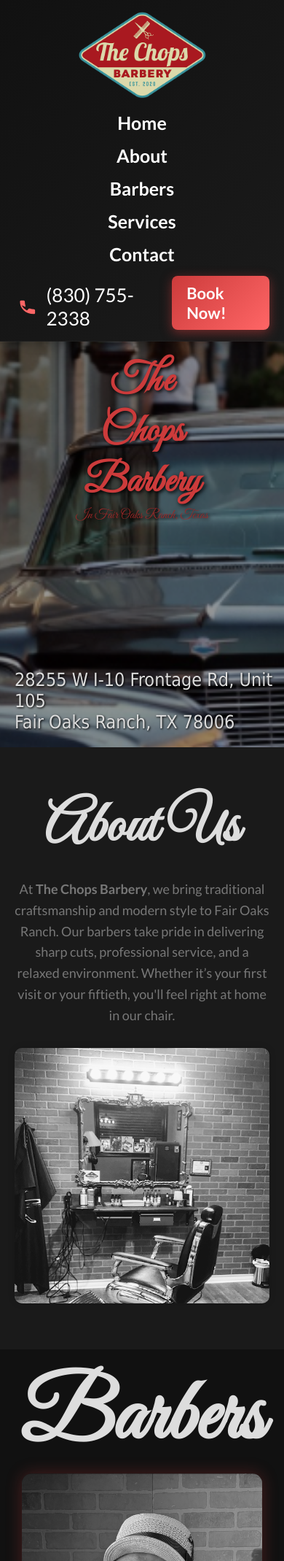
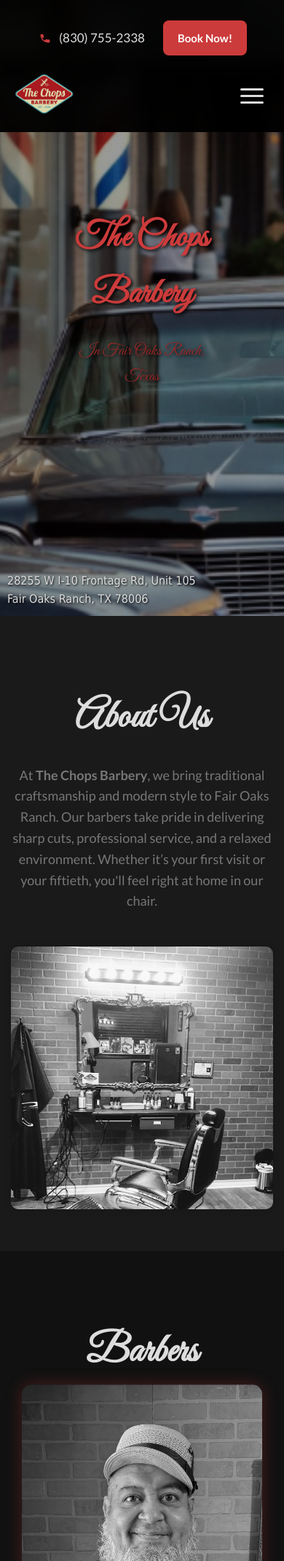
Before and after one commit to Drew2418/the-chopsbarbery, a Flask app: page / in a window 390 px wide; the page is wider, and only the part inside the window is pictured. Shown: the top 2139 px of that part at 73% size. Run offline with Flask 3, Linux system fonts and the light colour scheme.

Commit message:
Added mobile friendly code

```diff
--- a/static/css/base.css
+++ b/static/css/base.css
@@ -1,254 +1,286 @@
-/* Reset & Base */
-* { margin: 0; padding: 0; box-sizing: border-box; }
-body {
-    font-family: 'Lato', sans-serif;
-    background: #111;
-    color: #ddd;
-    margin: 0;
-    padding-top: 140px; /* Space for fixed navbar */
+
+*,
+*::before,
+*::after {
+    box-sizing: border-box;
 }
 
-/* Navbar */
+body {
+    margin: 0;
+    font-family: 'Lato', sans-serif;
+    background: #000;
+    color: #ddd;
+    line-height: 1.6;
+}
+
+/* ========================================= */
+/*  NAVBAR – Mobile-First & Beautiful Hamburger */
+/* ========================================= */
+
 .navbar {
     position: fixed;
     top: 0;
     left: 0;
-    width: 100%;
-    background: linear-gradient(135deg, #111111, #1b1b1b);
+    right: 0;
+    background: rgba(0, 0, 0, 0.95);
+    backdrop-filter: blur(12px);
+    z-index: 1000;
+    transition: all 0.4s ease;
+    padding: 18px 20px;
+}
+
+.navbar.shrink {
+    padding: 10px 20px;
+    background: rgba(0, 0, 0, 0.98);
+    box-shadow: 0 4px 15px rgba(0, 0, 0, 0.5);
+}
+
+.navbar-container {
+    max-width: 1400px;
+    margin: 0 auto;
     display: flex;
     align-items: center;
     justify-content: space-between;
-    padding: 10px 5%;
-    z-index: 1000;
-    box-shadow: 0 4px 15px rgba(0,0,0,0.4);
-    border-bottom: 1px solid rgba(255,255,255,0.05);
-    transition: all 0.4s ease;
+    flex-wrap: wrap;
+    gap: 15px;
 }
 
 /* Logo */
-.navbar .logo img {
-    height: 120px;
-    border-radius: 10px;
-    transition: all 0.4s ease;
+.logo img {
+    height: 65px;
+    width: auto;
+    border-radius: 50%;
+    transition: height 0.3s ease;
 }
-.navbar .logo img:hover { transform: scale(1.05); }
+.navbar.shrink .logo img {
+    height: 48px;
+}
 
-/* Menu */
+/* Hamburger (only visible on mobile) */
+.hamburger {
+    display: none;
+    flex-direction: column;
+    justify-content: center;
+    gap: 6px;
+    cursor: pointer;
+    padding: 8px;
+    z-index: 1001;
+}
+.hamburger span {
+    width: 32px;
+    height: 3px;
+    background: #ddd;
+    border-radius: 3px;
+    transition: all 0.3s ease;
+}
+.hamburger.active span:nth-child(1) {
+    transform: rotate(45deg) translate(9px, 9px);
+}
+.hamburger.active span:nth-child(2) {
+    opacity: 0;
+}
+.hamburger.active span:nth-child(3) {
+    transform: rotate(-45deg) translate(7px, -7px);
+}
+
+/* Nav Menu – Desktop */
 .nav-menu {
+    display: flex;
+    gap: 35px;
     list-style: none;
-    display: flex;
-    gap: 50px;
+    margin: 0;
+    padding: 0;
 }
 .nav-menu a {
-    color: white;
+    color: #ddd;
     text-decoration: none;
-    font-size: 25px;
-    font-weight: 700;
-    position: relative;
+    font-weight: 600;
+    font-size: 17px;
     transition: color 0.3s;
 }
-.nav-menu a::after {
-    content: '';
-    position: absolute;
-    bottom: -6px;
-    left: 0;
-    width: 0;
-    height: 3px;
-    background: #cc3b3b;
-    transition: width 0.3s ease;
+.nav-menu a:hover {
+    color: #cc3b3b;
 }
-.nav-menu a:hover {
-    color: #ff6666;
-}
-.nav-menu a:hover::after { width: 100%; }
 
-/* Right Side */
+/* Right side – Phone + Book Now */
 .nav-right {
     display: flex;
-    flex-direction: column;
-    align-items: flex-end;
-    gap: 8px;
+    align-items: center;
+    gap: 20px;
 }
 .phone {
-    color: white;
-    font-size: 26px;
+    color: #ddd;
+    text-decoration: none;
+    font-size: 16px;
+    white-space: nowrap;
     display: flex;
     align-items: center;
     gap: 8px;
-    text-decoration: none;
-    transition: color 0.3s;
 }
 .phone svg {
-    width: 42px;
-    height: 42px;
-    fill: #ff6666;
+    width: 22px;
+    height: 22px;
+    fill: #cc3b3b;
 }
-.phone:hover { color: #ff6666; }
-
 .book-btn {
-    background: linear-gradient(135deg, #cc3b3b, #ff6666);
+    background: #cc3b3b;
     color: white;
-    padding: 10px 20px;
+    padding: 11px 22px;
     border-radius: 8px;
-    font-size: 22px;
+    text-decoration: none;
     font-weight: bold;
-    text-decoration: none;
-    box-shadow: 0 4px 15px rgba(204,59,59,0.5);
-    transition: all 0.3s ease;
+    font-size: 16px;
+    transition: all 0.3s;
 }
 .book-btn:hover {
-    background: linear-gradient(135deg, #ff6666, #cc3b3b);
-    transform: translateY(-3px);
-    box-shadow: 0 8px 20px rgba(204,59,59,0.7);
+    background: #a83333;
+    transform: translateY(-2px);
 }
 
-/* Shrinked State */
-.navbar.shrink {
-    padding: 8px 5%;
-    background: rgba(17,17,17,0.98);
-    box-shadow: 0 2px 10px rgba(0,0,0,0.5);
-}
-.navbar.shrink .logo img { height: 70px; }
-.navbar.shrink .nav-menu a { font-size: 19px; }
-.navbar.shrink .book-btn { font-size: 18px; padding: 8px 16px; }
-.navbar.shrink .phone { font-size: 22px; }
-.navbar.shrink .phone svg { width: 36px; height: 36px; }
+/* ========================================= */
+/*  MOBILE NAV (≤992px) */
+/* ========================================= */
 
-/* Mobile */
-@media (max-width: 868px) {
-    .navbar {
+@media (max-width: 992px) {
+    .hamburger {
+        display: flex;
+    }
+
+    .nav-menu {
+        position: fixed;
+        top: 0;
+        left: -100%;
+        width: 100%;
+        height: 100vh;
+        background: rgba(0, 0, 0, 0.98);
+        backdrop-filter: blur(15px);
         flex-direction: column;
-        padding: 15px 20px;
-        gap: 15px;
+        align-items: center;
+        justify-content: center;
+        transition: left 0.4s cubic-bezier(0.77, 0, 0.18, 1);
+        padding: 0;
+        margin: 0;
     }
-    .nav-menu {
-        flex-direction: column;
-        gap: 15px;
+
+    .nav-menu.active {
+        left: 0;
+    }
+
+    .nav-menu a {
+        font-size: 32px;
+        padding: 18px 0;
+        width: 100%;
         text-align: center;
     }
+
     .nav-right {
-        flex-direction: row;
+        order: -1;
+        width: 100%;
         justify-content: center;
-        width: 100%;
-        gap: 20px;
+        margin: 10px 0;
+        gap: 25px;
     }
-    .navbar.shrink .logo img { height: 60px; }
-    body { padding-top: 180px; }
+
+    .phone {
+        font-size: 18px;
+    }
 }
 
-/* FOOTER */
+/* ========================================= */
+/*  FOOTER – Fully Responsive */
+/* ========================================= */
+
 .site-footer {
-    background: linear-gradient(to top, #0a0a0a, #111);
-    color: #aaa;
-    padding: 80px 20px 20px;
+    background: #111;
+    padding: 70px 20px 30px;
     margin-top: 100px;
-    border-top: 3px solid #cc3b3b;
-    font-family: 'Lato', sans-serif;
+    border-top: 1px solid #333;
 }
 
 .footer-content {
     max-width: 1200px;
     margin: 0 auto;
-    display: flex;
-    flex-wrap: wrap;
-    justify-content: space-between;
+    display: grid;
+    grid-template-columns: repeat(auto-fit, minmax(250px, 1fr));
     gap: 40px;
-    padding-bottom: 40px;
-    border-bottom: 1px solid #333;
+    text-align: center;
 }
 
-.footer-left, .footer-center, .footer-right {
-    flex: 1;
-    min-width: 280px;
-}
-
-.site-footer h3 {
+.footer-left h3,
+.footer-center h4,
+.footer-right h4 {
+    color: #cc3b3b;
     font-family: 'Great Vibes', cursive;
-    font-size: 48px;
-    color: #cc3b3b;
+    font-size: 36px;
     margin-bottom: 15px;
-}
-
-.site-footer h4 {
-    font-size: 22px;
-    color: #ddd;
-    margin-bottom: 12px;
-    position: relative;
-    padding-bottom: 8px;
-}
-
-.site-footer h4::after {
-    content: '';
-    position: absolute;
-    bottom: 0;
-    left: 0;
-    width: 60px;
-    height: 3px;
-    background: #cc3b3b;
 }
 
 .footer-left p,
 .footer-center p {
     font-size: 17px;
-    line-height: 1.8;
-    margin: 8px 0;
-}
-
-.footer-left a {
-    color: #ff6666;
-    text-decoration: none;
-    font-weight: bold;
-}
-.footer-left a:hover {
-    color: #fff;
+    margin: 10px 0;
 }
 
 .social-footer {
     display: flex;
+    justify-content: center;
     gap: 20px;
     margin: 20px 0;
 }
 .social-footer img {
-    width: 45px;
-    filter: brightness(0.9);
-    transition: all 0.3s;
+    width: 40px;
+    height: 40px;
+    transition: transform 0.3s;
 }
 .social-footer img:hover {
-    filter: brightness(1.3);
-    transform: scale(1.15);
+    transform: scale(1.2);
 }
 
 .footer-book-btn {
     display: inline-block;
-    background: linear-gradient(135deg, #cc3b3b, #ff6666);
+    background: #cc3b3b;
     color: white;
-    padding: 12px 24px;
+    padding: 12px 28px;
     border-radius: 8px;
     text-decoration: none;
     font-weight: bold;
-    font-size: 18px;
-    box-shadow: 0 4px 15px rgba(204,59,59,0.5);
-    transition: all 0.3s ease;
+    margin-top: 15px;
+    transition: 0.3s;
 }
 .footer-book-btn:hover {
-    background: linear-gradient(135deg, #ff6666, #cc3b3b);
-    transform: translateY(-3px);
-    box-shadow: 0 8px 20px rgba(204,59,59,0.7);
+    background: #a83333;
 }
 
 .footer-bottom {
     text-align: center;
+    margin-top: 50px;
     padding-top: 20px;
-    font-size: 15px;
-    color: #666;
+    border-top: 1px solid #333;
+    font-size: 14px;
+    color: #777;
 }
 
-/* Mobile */
+/* Small phones */
+@media (max-width: 480px) {
+    .logo img { height: 55px; }
+    .navbar.shrink .logo img { height: 42px; }
+    .book-btn, .footer-book-btn { padding: 12px 20px; font-size: 15px; }
+    .phone { font-size: 17px; }
+}
+
+/* Ultra-tight version – exactly like your original but still responsive */
+#about-us   { padding: 70px 20px 90px; }
+#team       { padding: 50px 20px 70px; background: #111; }
+#services   { padding: 80px 20px 100px; }
+#contact-us { padding: 80px 20px 100px; }
+
+/* Mobile – still comfortable but no huge gaps */
 @media (max-width: 768px) {
-    .footer-content {
-        flex-direction: column;
-        text-align: center;
+    #about-us,
+    #team,
+    #services,
+    #contact-us {
+        padding: 60px 15px;
     }
-    .site-footer h3 { font-size: 40px; }
-    .social-footer { justify-content: center; }
+    #team { padding: 50px 15px; }
 }
--- a/static/css/home.css
+++ b/static/css/home.css
@@ -1,10 +1,10 @@
-/* home.css – matches your current design 100% */
 html { scroll-behavior: smooth; }
 
 /* HERO */
 .hero {
     position: relative;
     height: 100vh;
+    min-height: 500px;
     width: 100%;
     overflow: hidden;
 }
@@ -201,12 +201,43 @@
     border-radius: 5px; cursor: pointer;
 }
 
-/* RESPONSIVE */
+/* RESPONSIVE – replace your entire @media section with this */
+@media (max-width: 1024px) {
+    .service-grid {
+        grid-template-columns: 1fr;
+    }
+    .services-wrapper {
+        flex-direction: column;
+    }
+    .service-images { display: none; }
+}
+
 @media (max-width: 768px) {
-    .hero-content h1 { font-size: 55px !important; }
-    .hero-content p { font-size: 18px !important; }
-    .service-grid { grid-template-columns: 1fr; }
+    .hero-content h1 { font-size: 60px; }
+    .hero-content p { font-size: 28px; }
+    .address-text { font-size: 18px; bottom: 10px; left: 10px; right: 10px; }
+
+    .about-text h2,
+    .barbers-container h2,
+    .services-title { font-size: 70px !important; }
+
+    .barber h3 { font-size: 40px; }
+
+    .service-card {
+        padding: 20px;
+    }
     .service-title { font-size: 24px; }
     .service-desc { font-size: 16px; }
-    .service-icon { width: 38px; height: 38px; }
 }
+
+@media (max-width: 480px) {
+    .hero-content h1 { font-size: 48px; }
+    .hero-content p { font-size: 22px; }
+    .address-text { font-size: 16px; }
+
+    .about-text h2,
+    .barbers-container h2,
+    .services-title { font-size: 55px !important; }
+
+    section { padding: 50px 15px !important; }
+}
--- a/templates/base.html
+++ b/templates/base.html
@@ -8,7 +8,7 @@
     <!-- Fonts -->
     <link href="https://fonts.googleapis.com/css2?family=Great+Vibes&family=Lato:wght@400;700&display=swap" rel="stylesheet">
 
-    <!-- Base CSS (navbar + layout) -->
+    <!-- Base CSS -->
     <link rel="stylesheet" href="{{ url_for('static', filename='css/base.css') }}">
 
     <!-- Page-specific CSS -->
@@ -18,26 +18,38 @@
 
     <!-- NAVBAR -->
     <nav class="navbar" id="navbar">
+        <div class="navbar-container">
+            <!-- Logo -->
             <div class="logo">
                 <a href="/">
                     <img src="{{ url_for('static', filename='images/image4.jpg') }}" alt="The Chops Barbery Logo">
                 </a>
             </div>
 
-        <ul class="nav-menu">
-            <li><a href="#home">Home</a></li>
-            <li><a href="#about-us">About</a></li>
-            <li><a href="#team">Barbers</a></li>
-            <li><a href="#services">Services</a></li>
-            <li><a href="#contact-us">Contact</a></li>
+            <!-- Hamburger Button (only visible on mobile) -->
+            <div class="hamburger" id="hamburger">
+                <span></span>
+                <span></span>
+                <span></span>
+            </div>
+
+            <!-- Nav Menu -->
+            <ul class="nav-menu" id="nav-menu">
+                <li><a href="#home" class="nav-link">Home</a></li>
+                <li><a href="#about-us" class="nav-link">About</a></li>
+                <li><a href="#team" class="nav-link">Barbers</a></li>
+                <li><a href="#services" class="nav-link">Services</a></li>
+                <li><a href="#contact-us" class="nav-link">Contact</a></li>
             </ul>
 
+            <!-- Right side: Phone + Book Now -->
             <div class="nav-right">
                 <a href="tel:8307552338" class="phone">
                     <svg viewBox="0 0 24 24"><path d="M6.6,10.8c1.1,2.1,2.8,3.8,4.9,4.9l1.6-1.6c0.3-0.3,0.8-0.4,1.1-0.2c1.2,0.4,2.5,0.6,3.8,0.6 c0.6,0,1,0.5679,1,1v2.5c0,0.6-0.5,1-1,1C10,19,5,14,5,7.5C5,7,5.5,6.5,6,6.5H8.5c0.6,0,1,0.5,1,1c0,1.3,0.2,2.6,0.6,3.8 c0.1,0.4,0,0.8-0.2,1.1L6.6,10.8z"/></svg>
                     (830) 755-2338
                 </a>
                 <a href="https://book.squareup.com/appointments/3ul10ylsvb3kl2/location/ZJ855P5BB5REF/services" target="_blank" class="book-btn">Book Now!</a>
+            </div>
         </div>
     </nav>
 
@@ -46,35 +58,20 @@
         {% block body %}{% endblock %}
     </main>
 
-    <!-- Shrink on Scroll Script -->
-    <script>
-        window.addEventListener('scroll', () => {
-            const navbar = document.getElementById('navbar');
-            if (window.scrollY > 80) {
-                navbar.classList.add('shrink');
-            } else {
-                navbar.classList.remove('shrink');
-            }
-        });
-    </script>
-
-    <!-- FOOTER -->
+    <!-- FOOTER (unchanged, just made responsive) -->
     <footer class="site-footer">
         <div class="footer-content">
             <div class="footer-left">
                 <h3>The Chops Barbery</h3>
-                <p>28255 W I-10 Frontage Rd, Unit 105<br>
-                   Fair Oaks Ranch, TX 78006</p>
+                <p>28255 W I-10 Frontage Rd, Unit 105<br>Fair Oaks Ranch, TX 78006</p>
                 <p><strong>Phone:</strong> <a href="tel:8307552338">(830) 755-2338</a></p>
             </div>
-
             <div class="footer-center">
                 <h4>Hours</h4>
                 <p>Tuesday – Friday: 10:00 AM – 7:00 PM<br>
                    Saturday: 10:00 AM – 4:00 PM<br>
                    Sunday & Monday: Closed</p>
             </div>
-
             <div class="footer-right">
                 <h4>Follow Us</h4>
                 <div class="social-footer">
@@ -88,15 +85,43 @@
                 <a href="https://book.squareup.com/appointments/3ul10ylsvb3kl2/location/ZJ855P5BB5REF/services" target="_blank" class="footer-book-btn">Book Appointment</a>
             </div>
         </div>
-
         <div class="footer-bottom">
             <p>&copy; <span id="year"></span> The Chops Barbery. All rights reserved.</p>
         </div>
     </footer>
 
-    <!-- Auto-update year -->
+    <!-- Scripts -->
     <script>
+        // Hamburger menu toggle
+        const hamburger = document.getElementById('hamburger');
+        const navMenu = document.getElementById('nav-menu');
+
+        hamburger.addEventListener('click', () => {
+            hamburger.classList.toggle('active');
+            navMenu.classList.toggle('active');
+        });
+
+        // Close menu when clicking a link
+        document.querySelectorAll('.nav-link').forEach(link => {
+            link.addEventListener('click', () => {
+                hamburger.classList.remove('active');
+                navMenu.classList.remove('active');
+            });
+        });
+
+        // Shrink navbar on scroll
+        window.addEventListener('scroll', () => {
+            const navbar = document.getElementById('navbar');
+            if (window.scrollY > 80) {
+                navbar.classList.add('shrink');
+            } else {
+                navbar.classList.remove('shrink');
+            }
+        });
+
+        // Auto-update year
         document.getElementById('year').textContent = new Date().getFullYear();
     </script>
+
 </body>
 </html>
```
Lines whose indentation alone changed are shown as unchanged.
